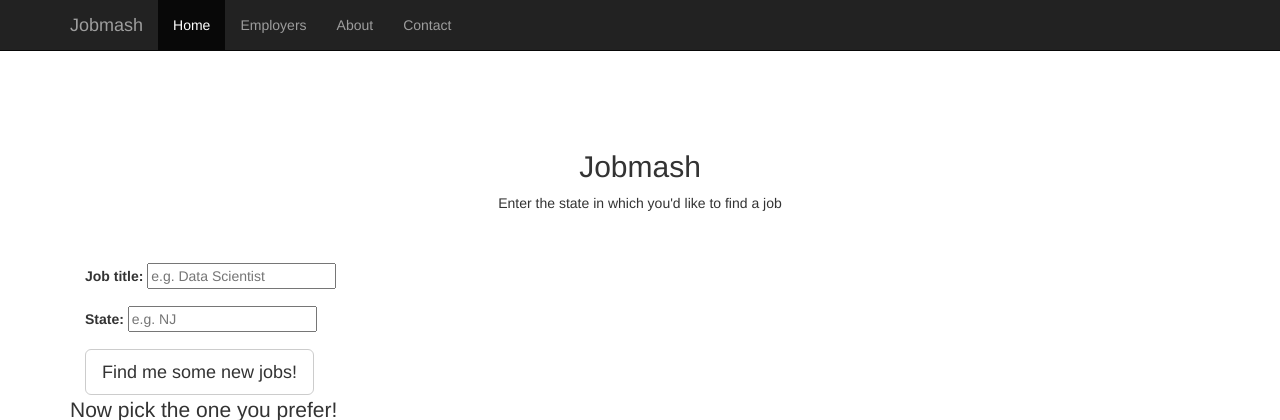
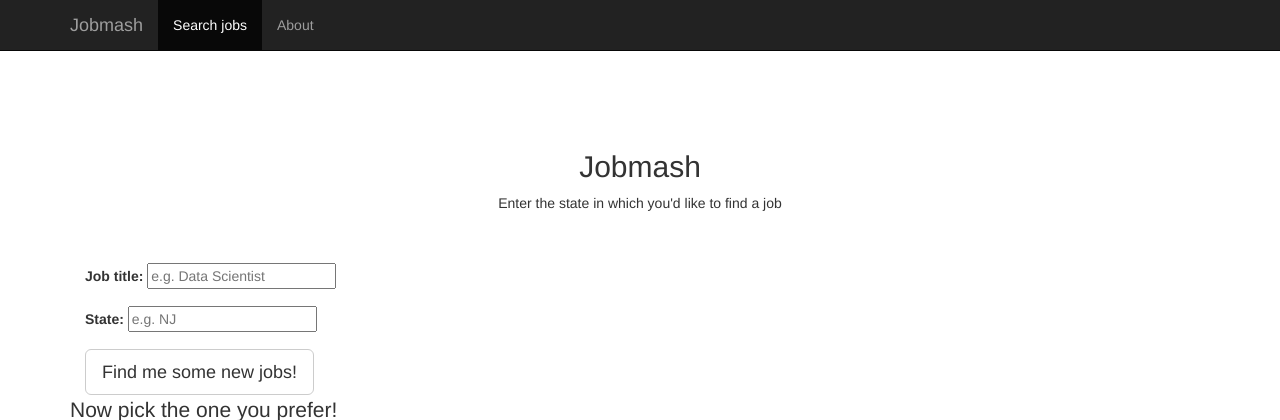
Before and after one commit to marianneke/jobmash, a Flask app: template jobs_flask/templates/output.html in a window 1280 px wide. Shown: the top 420 px of the page. Run offline with Flask 2, Linux system fonts and the light colour scheme; the template is opened without the code that fills it, so the values that code supplies are empty; some libraries are stand-ins or nearby versions.

Commit message:
Updated html template

```diff
--- a/jobs_flask/templates/output.html
+++ b/jobs_flask/templates/output.html
@@ -46,10 +46,10 @@
         </div>
         <div id="navbar" class="collapse navbar-collapse">
           <ul class="nav navbar-nav">
-            <li class="active"><a href="#">Home</a></li>
-            <li><a href="#employers">Employers</a></li>
+            <li class="active"><a href="#">Search jobs</a></li>
+            <!--<li><a href="#employers">Employers</a></li>-->
             <li><a href="#about">About</a></li>
-            <li><a href="#contact">Contact</a></li>
+            <!--<li><a href="#contact">Contact</a></li>-->
           </ul>
         </div><!--/.nav-collapse -->
       </div>
--- a/jobs_flask/views.py
+++ b/jobs_flask/views.py
@@ -35,6 +35,7 @@ def jobsearch_input():
 
 @app.route('/output', methods=['POST', 'GET'])
 def jobsearch_output():
+  jobs_seen = []
   if request.method == 'GET':
     # empty list of jobs seen and jobs picked
     jobs_seen = []
@@ -94,7 +95,6 @@ def jobsearch_output():
       jobs.append(dict(jobkey=query_results.iloc[i]['jobkey'], jobtitle=query_results.iloc[i]['jobtitle'], url=query_results.iloc[i]['url'], company=query_results.iloc[i]['company'], description=query_results.iloc[i]['description']))
     # Remove duplicates from jobs_seen list
     #jobs_seen = list(set(jobs_seen))
-    print "jobs seen:", jobs_seen
     jobs_seen_str = str(jobs_seen).replace(" ", "")
     return render_template("output.html", jobs = jobs, jobs_seen = jobs_seen, jobs_seen_str = jobs_seen_str)
   except:
```
